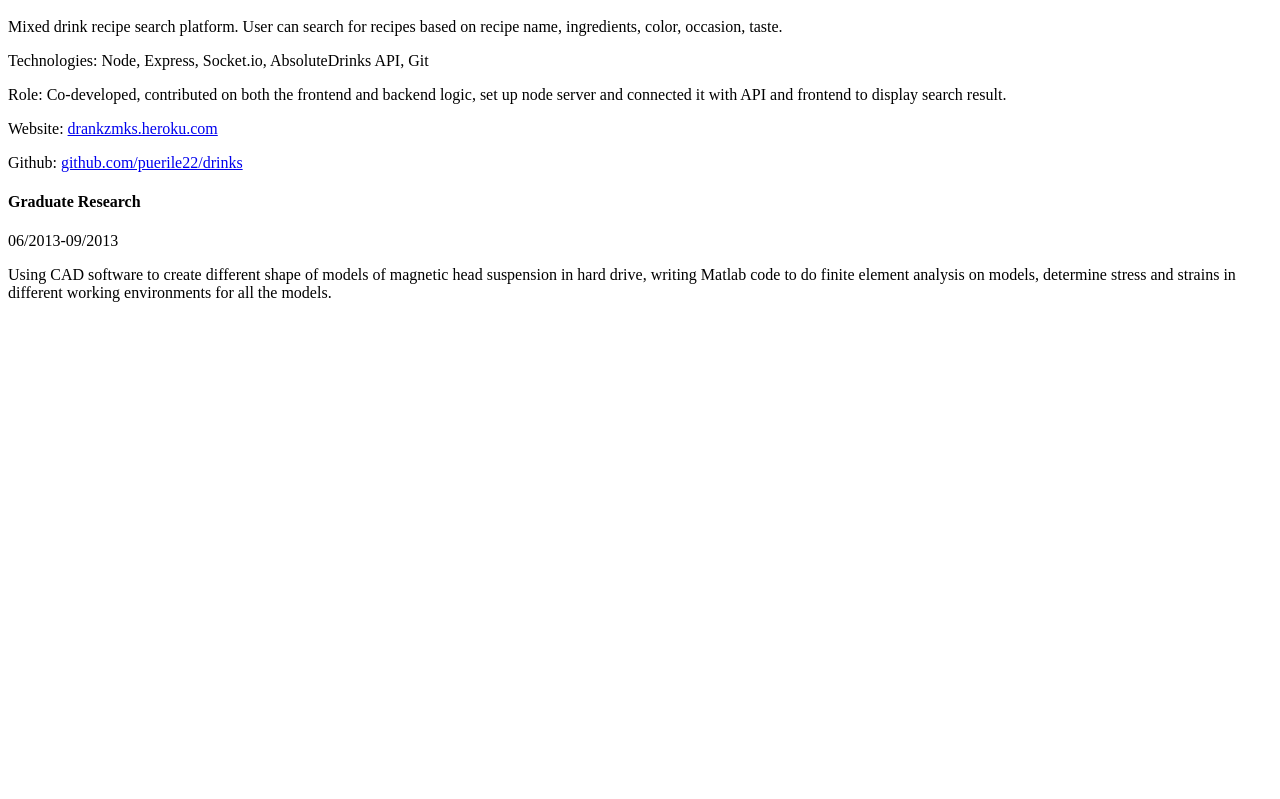
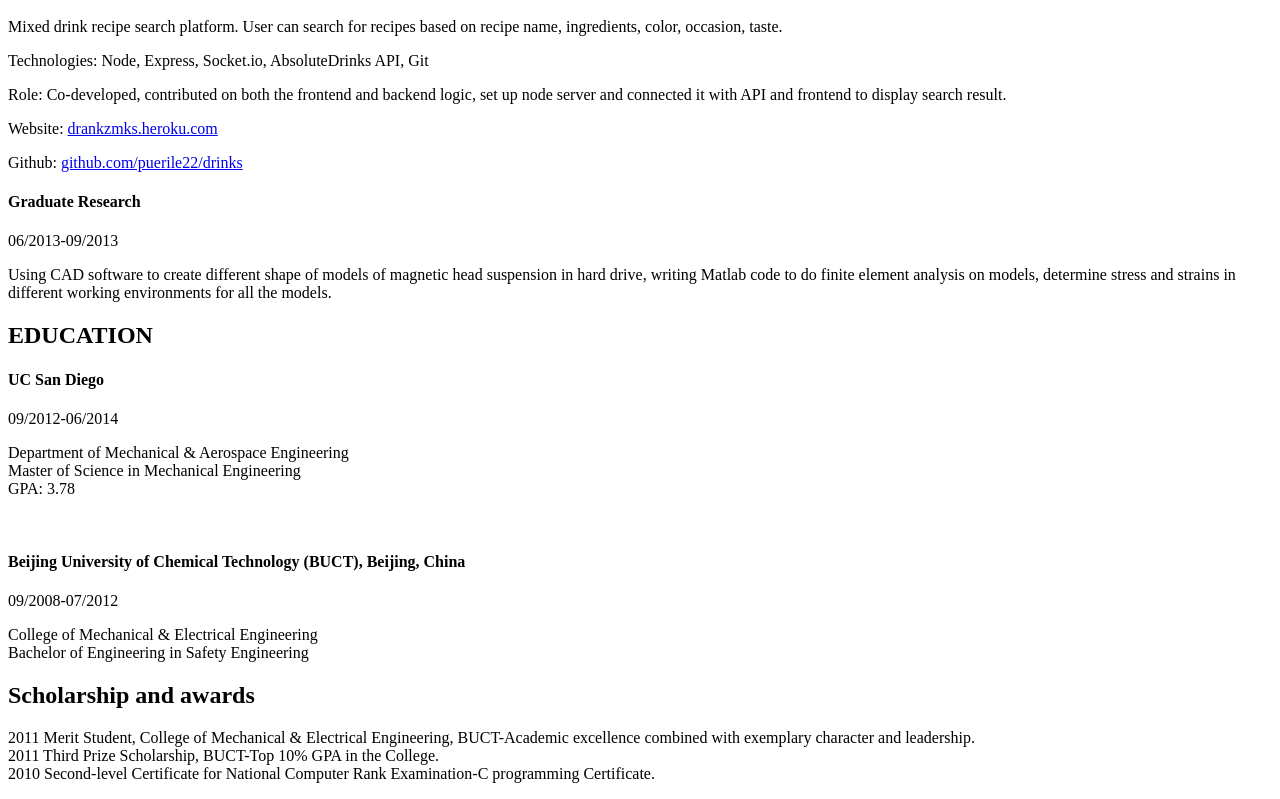
Before and after one commit to puerile22/portfolio, a plain HTML site: page resume.html in a window 1280 px wide. Shown: the part 795-1594 px from the top of the page. Before the commit the page ends 1113 px from the top, so only its background shows below. Drawn offline with Linux system fonts and the light colour scheme.

Commit message:
put ererything in the resume

```diff
--- a/resume.html
+++ b/resume.html
@@ -36,6 +36,20 @@
 
   <h4>Graduate Research</h4>                                                                                                                       <p>06/2013-09/2013</p>
   <p>Using CAD software to create different shape of models of magnetic head suspension in hard drive, writing Matlab code to do finite element analysis on models, determine stress and strains in different working environments for all the models.</p>
+  <h2>EDUCATION</h2>
 
+  <h4>UC San Diego</h4>                                                                                                                              <p>09/2012-06/2014</p>
+  <p>Department of Mechanical & Aerospace Engineering<br>
+  Master of Science in Mechanical Engineering<br>
+  GPA: 3.78</p><br>
+  <h4>Beijing University of Chemical Technology (BUCT), Beijing, China</h4>                                     <p>09/2008-07/2012</p>
+  <p>College of Mechanical & Electrical Engineering<br>
+  Bachelor of Engineering in Safety Engineering</p>
+
+  <h2>Scholarship and awards</h2>
+  <p>2011 Merit Student, College of Mechanical & Electrical Engineering, BUCT-Academic excellence
+  combined with exemplary character and leadership.<br>
+  2011 Third Prize Scholarship, BUCT-Top 10% GPA in the College.<br>
+  2010 Second-level Certificate for National Computer Rank Examination-C programming Certificate.</p>
 </body>
 </html>
```
